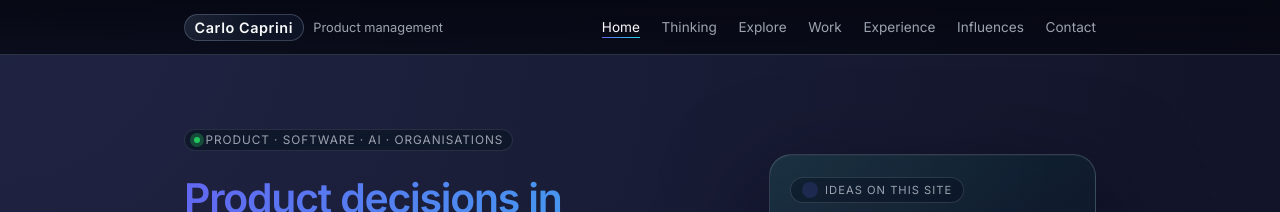
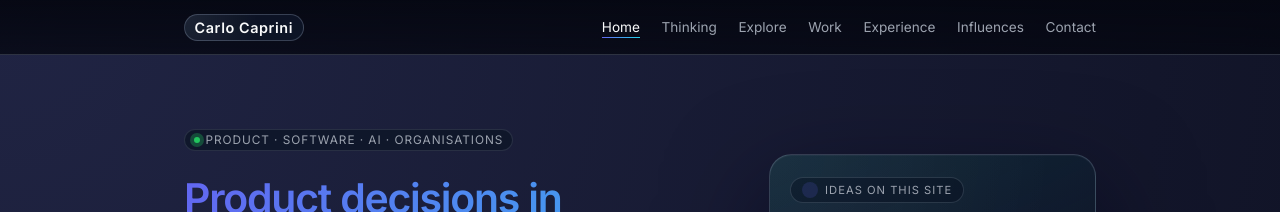
Before and after one commit to carlocaprini/carlocaprini.github.io, a Jekyll site: the page built from index.md, in a window 1280 px wide. Shown: the top 212 px of the page. Built offline with Jekyll 4.4.1, drawn with Linux system fonts in a browser that asks for light colours.

Commit message:
navigation: remove professional tagline

```diff
--- a/_includes/styles/foundations.css
+++ b/_includes/styles/foundations.css
@@ -183,11 +183,6 @@ body {
 
 .brand:hover {
   border-color: rgba(248, 250, 252, 0.6);
-}
-
-.tagline {
-  font-size: 0.8rem;
-  color: #9ca3af;
 }
 
 .nav-right {
--- a/_includes/styles/responsive.css
+++ b/_includes/styles/responsive.css
@@ -1104,10 +1104,6 @@
     --page-gutter: 1rem;
   }
 
-  .tagline {
-    display: none;
-  }
-
   .hero-actions {
     display: grid;
     grid-template-columns: minmax(0, 1fr);
--- a/_layouts/default.html
+++ b/_layouts/default.html
@@ -57,7 +57,6 @@
         <div class="container nav">
           <div class="nav-left">
             <a href="{{ '/' | relative_url }}#top" class="brand">{{ site.data.person.name | default: site.title }}</a>
-            <span class="tagline">{{ site.data.person.role }}</span>
           </div>
           <nav class="nav-right" aria-label="Primary navigation">
             <a href="{{ '/' | relative_url }}" {% if is_home %}class="is-active" aria-current="page"{% endif %}>Home</a>
```
Also changed, not shown: tests/browser/navigation.spec.js (+3 -0 lines).
